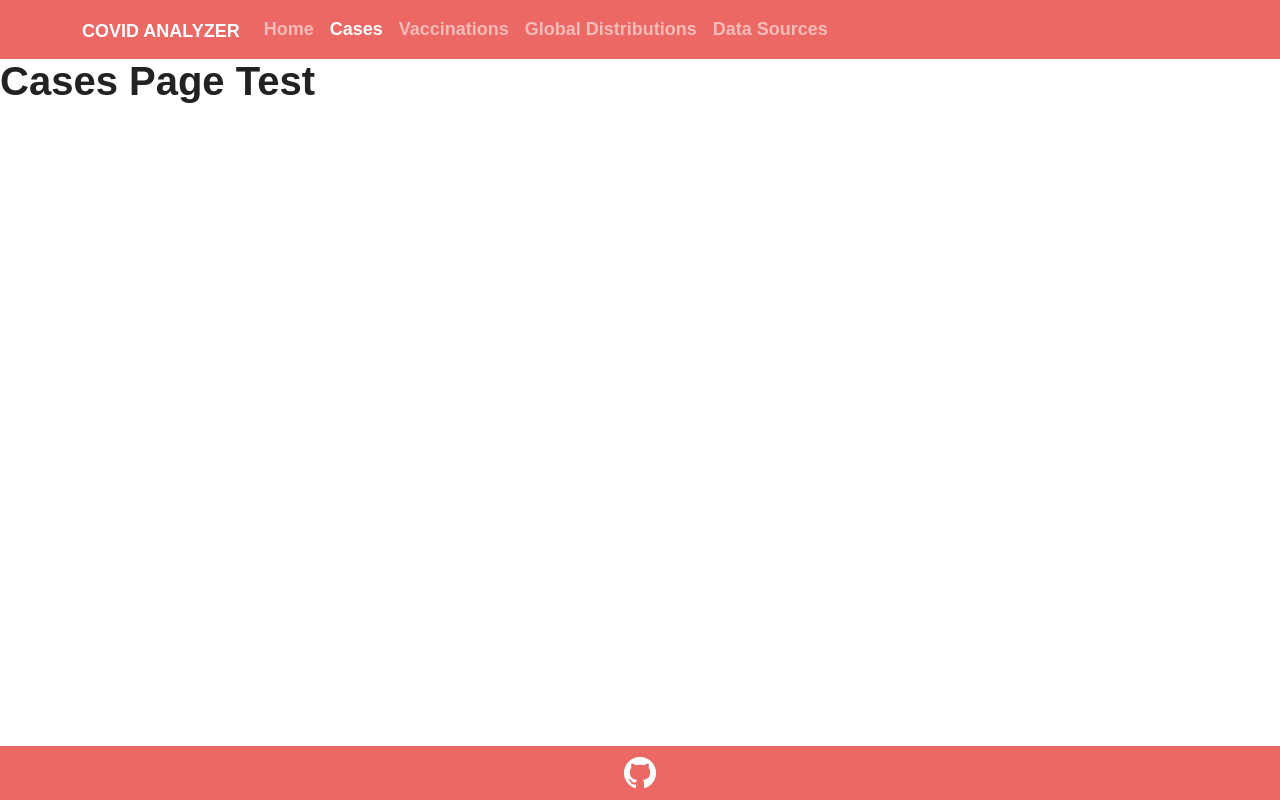
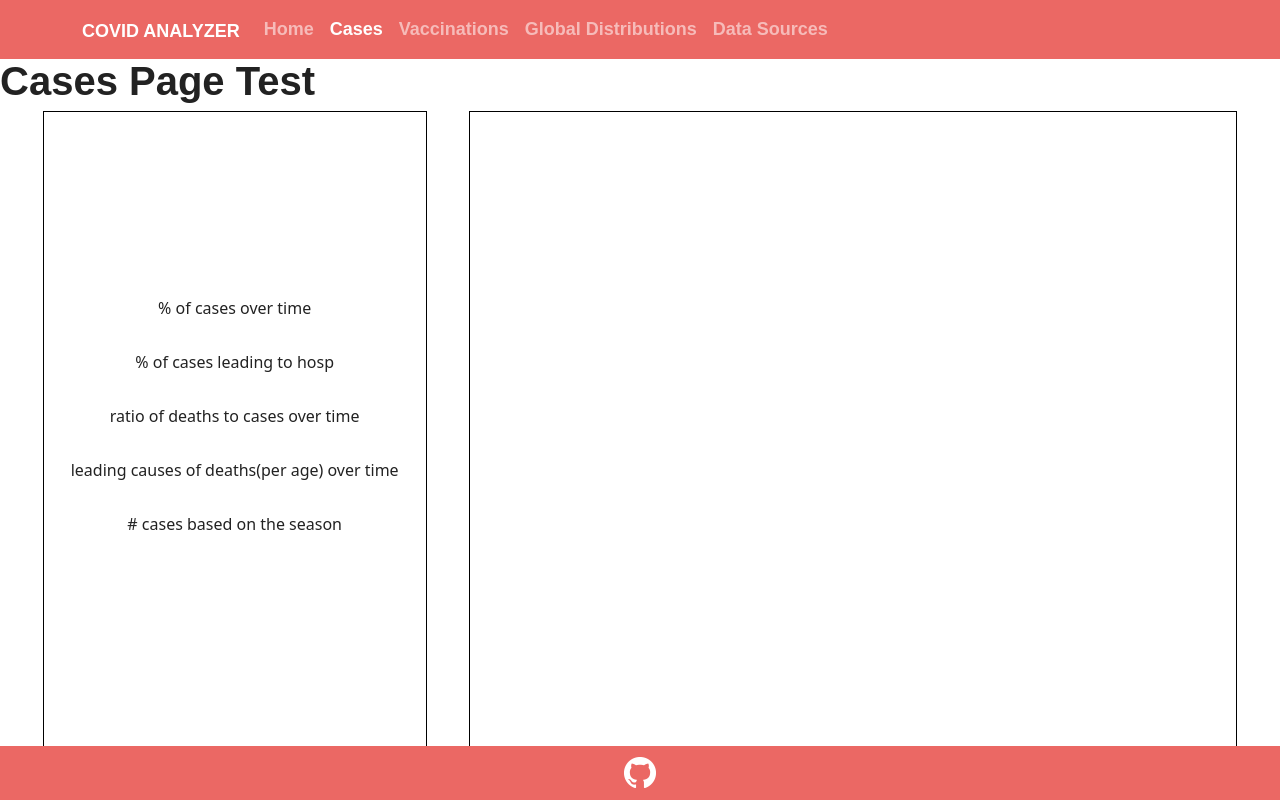
Before and after one commit to jacobboney/CovidAnalyzer, a React (Create React App) app in the folder client/: page /cases in a window 1280 px wide. Built offline with nearby package versions, Linux system fonts and the light colour scheme; a web font is replaced by a local one.

Commit message:
added content and CSS to cases page

```diff
--- a/client/src/App.css
+++ b/client/src/App.css
@@ -1,4 +1,4 @@
-.App {
+/* .App {
   text-align: center;
 }
 
@@ -36,3 +36,37 @@
     transform: rotate(360deg);
   }
 }
+*/
+
+.pageContent {
+  display: flex;
+  width: 100%;
+  height: 80vh;
+  justify-content: space-evenly;
+}
+
+.parametersContainer {
+  width: 30%;
+  height: 100%;
+  border: 1px solid black;
+  display: flex;
+  flex-direction: column;
+  justify-content: center;
+}
+
+.visContainer {
+  width: 60%;
+  height: 100%;
+  border: 1px solid black;
+}
+
+.parameterItem {
+  cursor: pointer;
+  margin-bottom: 30px;
+  text-align: center;
+}
+
+.parameterItem:hover {
+  color: blue;
+
+}
--- a/client/src/pages/Cases.js
+++ b/client/src/pages/Cases.js
@@ -4,6 +4,19 @@ function Cases(){
     return(
         <div>
             <h1>Cases Page Test</h1>
+            <div className="pageContent">
+                <div className="parametersContainer">
+                    <p className="parameterItem">% of cases over time</p>
+                    <p className="parameterItem">% of cases leading to hosp</p>
+                    <p className="parameterItem">ratio of deaths to cases over time</p>
+                    <p className="parameterItem">leading causes of deaths(per age) over time</p>
+                    <p className="parameterItem"># cases based on the season</p>
+                </div>
+
+                <div className="visContainer">
+
+                </div>
+            </div>
         </div>
     )
 
```
